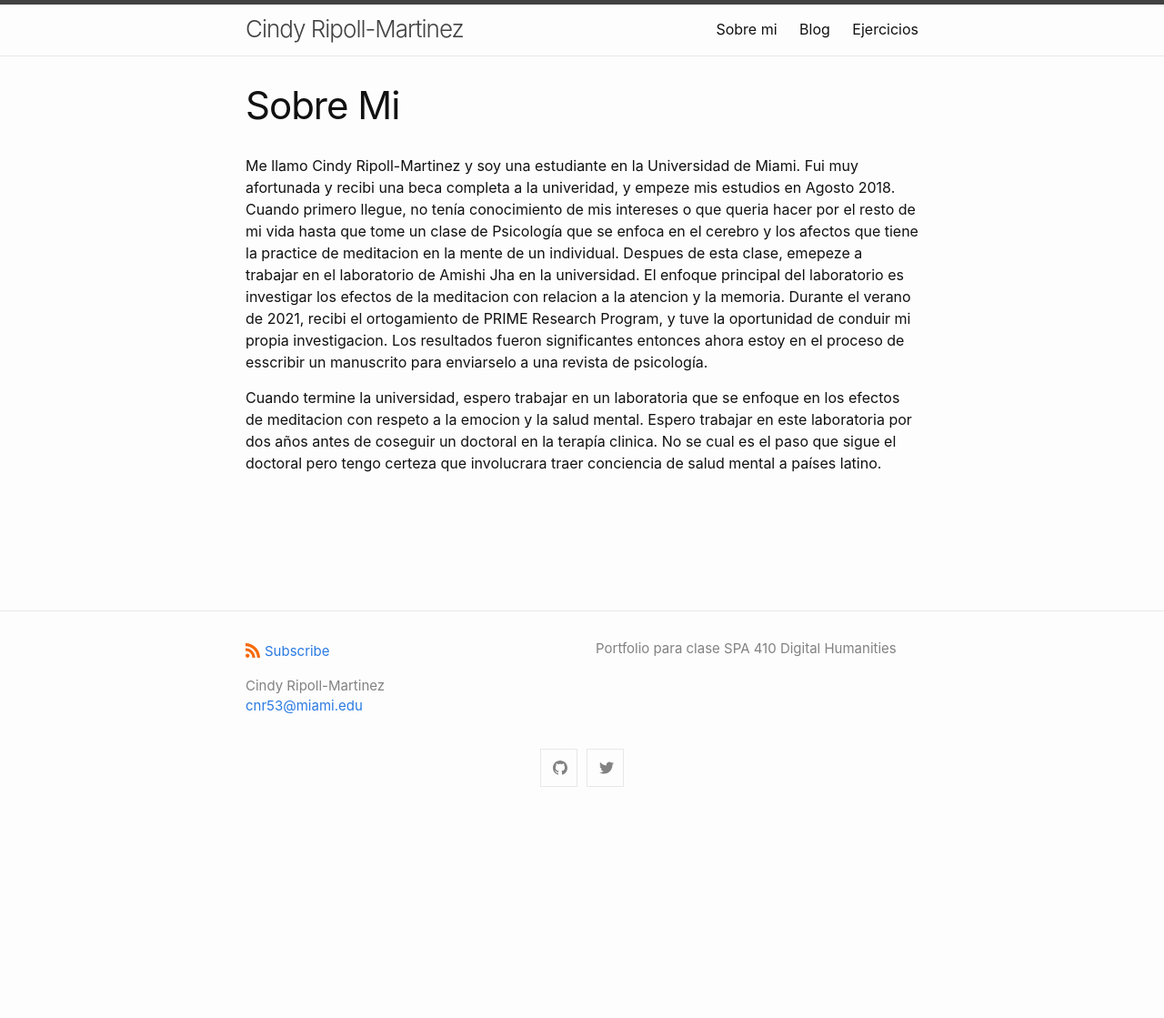
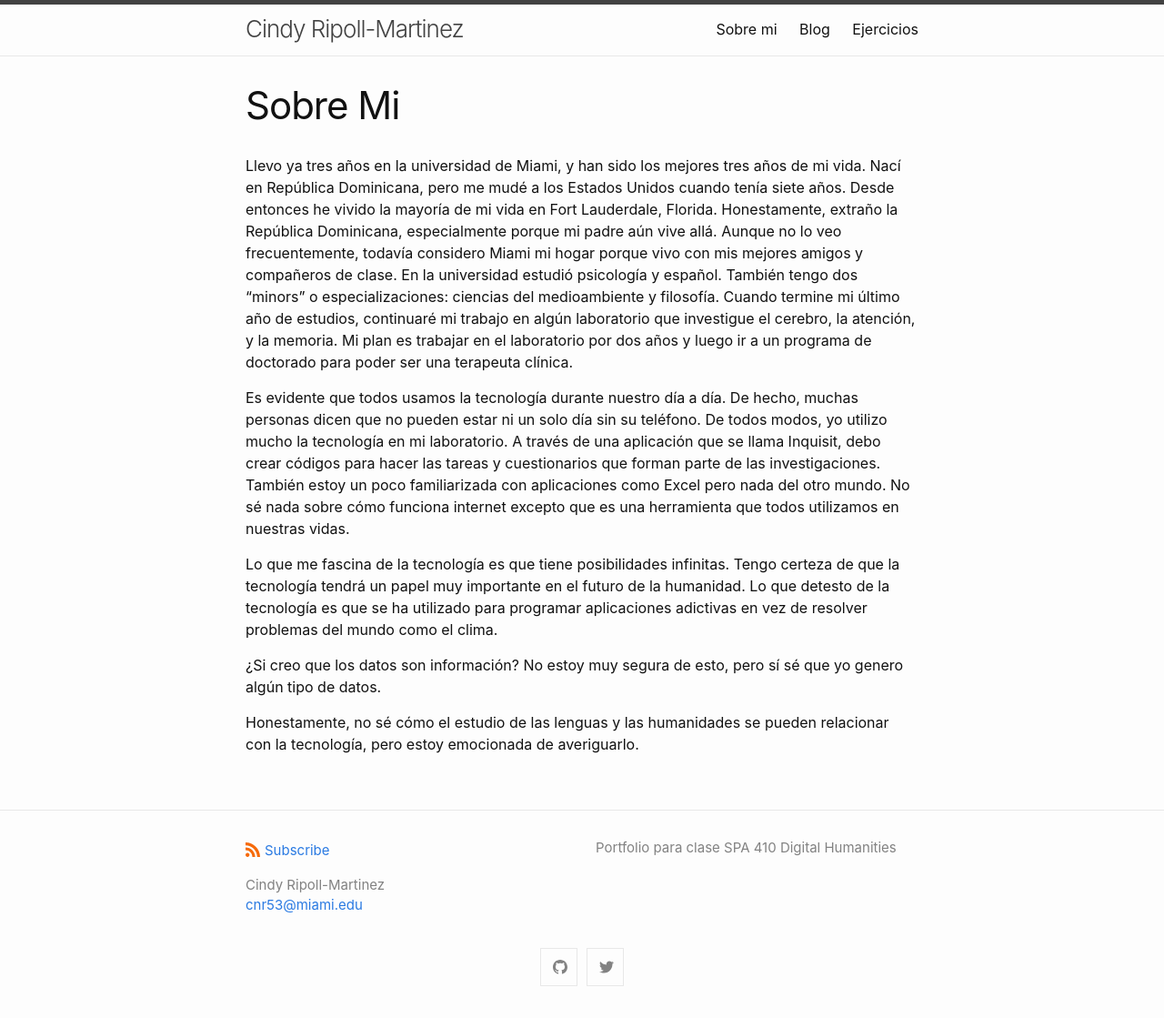
Before and after one commit to cindyripollm/cindyripollm.github.io, a Jekyll site: the page built from sobre_mi.md, in a window 1280 px wide. Shown: the whole page at 91% size. Built offline with Jekyll 4.4.1, drawn with Linux system fonts in a browser that asks for light colours; before the commit the page ends 900 px from its top, so only the background shows below that.

Commit message:
Update sobre_mi.md

```diff
--- a/sobre_mi.md
+++ b/sobre_mi.md
@@ -4,6 +4,12 @@ title: Sobre Mi
 permalink: /sobre_mi/
 ---
 
-Me llamo Cindy Ripoll-Martinez y soy una estudiante en la Universidad de Miami. Fui muy afortunada y recibi una beca completa a la univeridad, y empeze mis estudios en Agosto 2018. Cuando primero llegue, no tenía conocimiento de mis intereses o que queria hacer por el resto de mi vida hasta que tome un clase de Psicología que se enfoca en el cerebro y los afectos que tiene la practice de meditacion en la mente de un individual. Despues de esta clase, emepeze a trabajar en el laboratorio de Amishi Jha en la universidad. El enfoque principal del laboratorio es investigar los efectos de la meditacion con relacion a la atencion y la memoria. Durante el verano de 2021, recibi el ortogamiento de PRIME Research Program, y tuve la oportunidad de conduir mi propia investigacion. Los resultados fueron significantes entonces ahora estoy en el proceso de esscribir un manuscrito para enviarselo a una revista de psicología.
+Llevo ya tres años en la universidad de Miami, y han sido los mejores tres años de mi vida. Nací en República Dominicana, pero me mudé a los Estados Unidos cuando tenía siete años. Desde entonces he vivido la mayoría de mi vida en Fort Lauderdale, Florida. Honestamente, extraño la República Dominicana, especialmente porque mi padre aún vive allá. Aunque no lo veo frecuentemente, todavía considero Miami mi hogar porque vivo con mis mejores amigos y compañeros de clase. En la universidad estudió  psicología y español. También tengo dos “minors” o especializaciones: ciencias del medioambiente y filosofía. Cuando termine mi último año de estudios, continuaré mi trabajo en algún laboratorio que investigue el cerebro, la atención, y la memoria. Mi plan es trabajar en el laboratorio por dos años y luego ir a un programa de doctorado para poder ser una terapeuta clínica.
 
-Cuando termine la universidad, espero trabajar en un laboratoria que se enfoque en los efectos de meditacion con respeto a la emocion y la salud mental. Espero trabajar en este laboratoria por dos años antes de coseguir un doctoral en la terapía clinica. No se cual es el paso que sigue el doctoral pero tengo certeza que involucrara traer conciencia de salud mental a países latino.
+Es evidente  que todos usamos la tecnología durante nuestro día a día. De hecho, muchas personas dicen que no pueden estar ni un solo día sin su teléfono. De todos modos, yo utilizo mucho la tecnología en mi laboratorio. A través de una aplicación que se llama Inquisit, debo crear códigos para hacer las tareas y cuestionarios que forman parte de las investigaciones. También estoy un poco familiarizada con aplicaciones como Excel pero nada del otro mundo. No sé nada sobre cómo funciona internet excepto que es una herramienta que todos utilizamos en nuestras vidas.
+
+Lo que me fascina de la tecnología es que tiene posibilidades infinitas. Tengo certeza de que la tecnología tendrá un papel muy importante en el futuro de la humanidad. Lo que detesto de la tecnología es que se ha utilizado para programar aplicaciones adictivas en vez de resolver problemas del mundo como el clima.
+
+¿Si creo que los datos son información? No estoy muy segura de esto, pero sí sé que yo genero algún tipo de datos.
+
+Honestamente, no sé cómo el estudio de las lenguas y las humanidades se pueden relacionar con la tecnología, pero estoy emocionada de averiguarlo.
```
